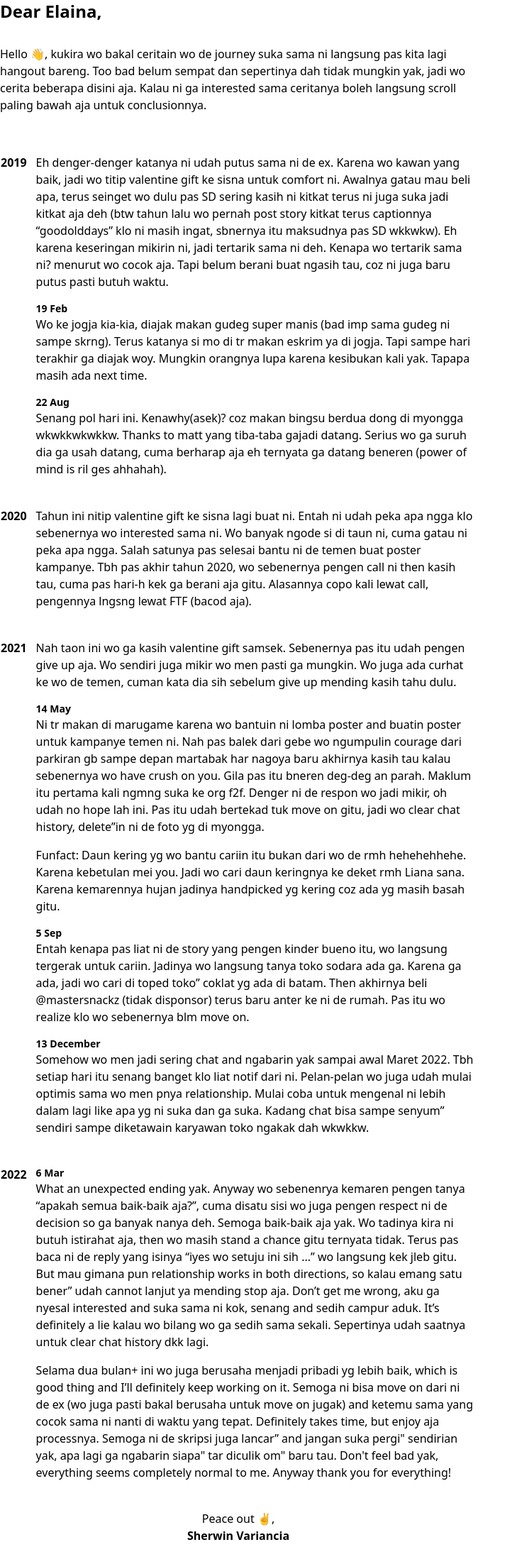
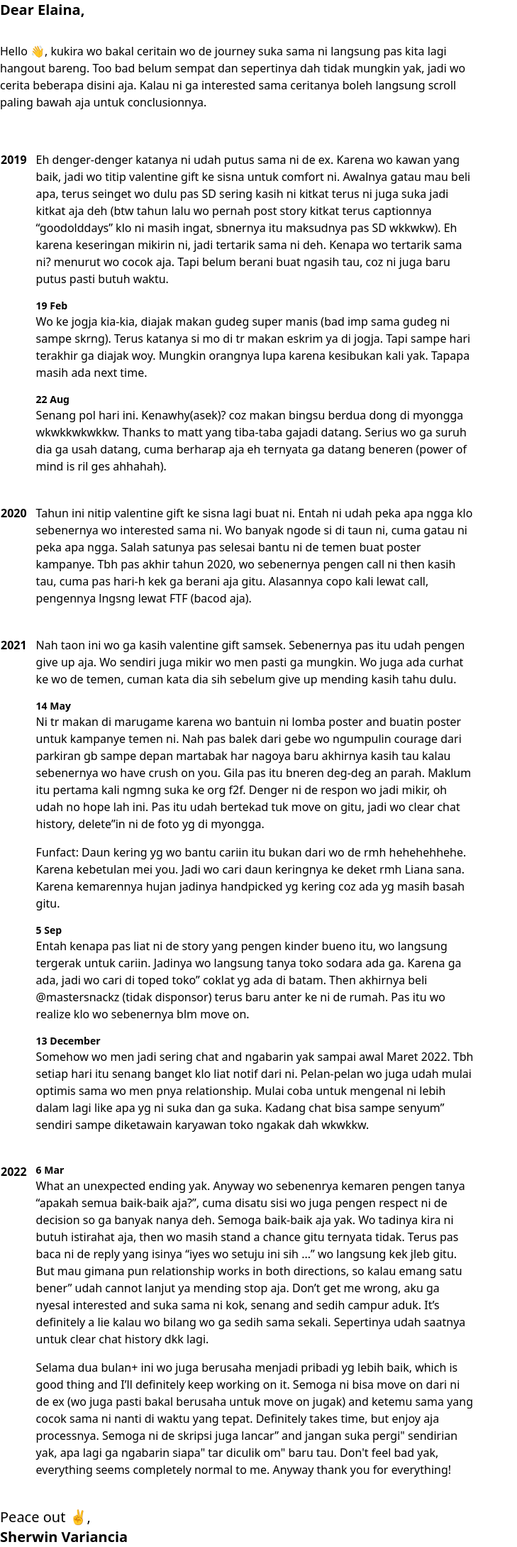
Before and after one commit to pokatow/macos-portfolio, a Next.js app: page /components/Letter in a window 1280 px wide. Shown: the whole page at 71% size, without its empty margins (0-729 px from the left). Built offline with nearby package versions, Linux system fonts and the light colour scheme.

Commit message:
updated content

```diff
--- a/pages/components/Letter.tsx
+++ b/pages/components/Letter.tsx
@@ -3,7 +3,7 @@ import React from 'react'
 const Letter = () => {
   return (
     <div className="flex flex-col max-w-2xl gap-4 text-left">
-      <h1 className="mb-4 text-2xl font-bold">Dear Elaina,</h1>
+      <h1 className="mb-4 text-xl font-semibold">Dear Elaina,</h1>
       <p className="pb-10">
         Hello 👋, kukira wo bakal ceritain wo de journey suka sama ni langsung
         pas kita lagi hangout bareng. Too bad belum sempat dan sepertinya dah
@@ -148,7 +148,7 @@ const Letter = () => {
         </tbody>
       </table>
 
-      <p className="text-center">
+      <p className="text-xl">
         Peace out ✌️, <br />
         <span className="font-semibold">Sherwin Variancia</span>
       </p>
```
